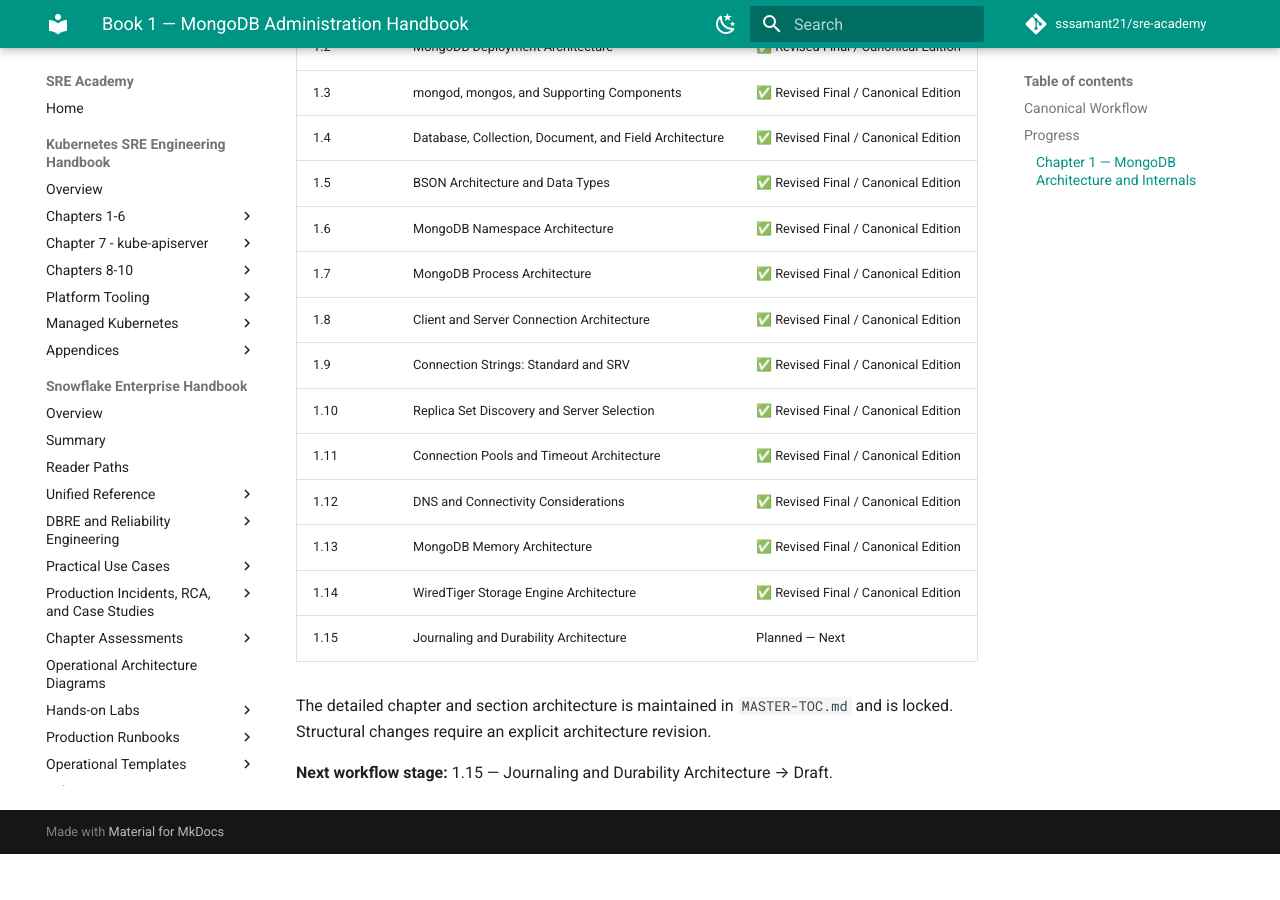
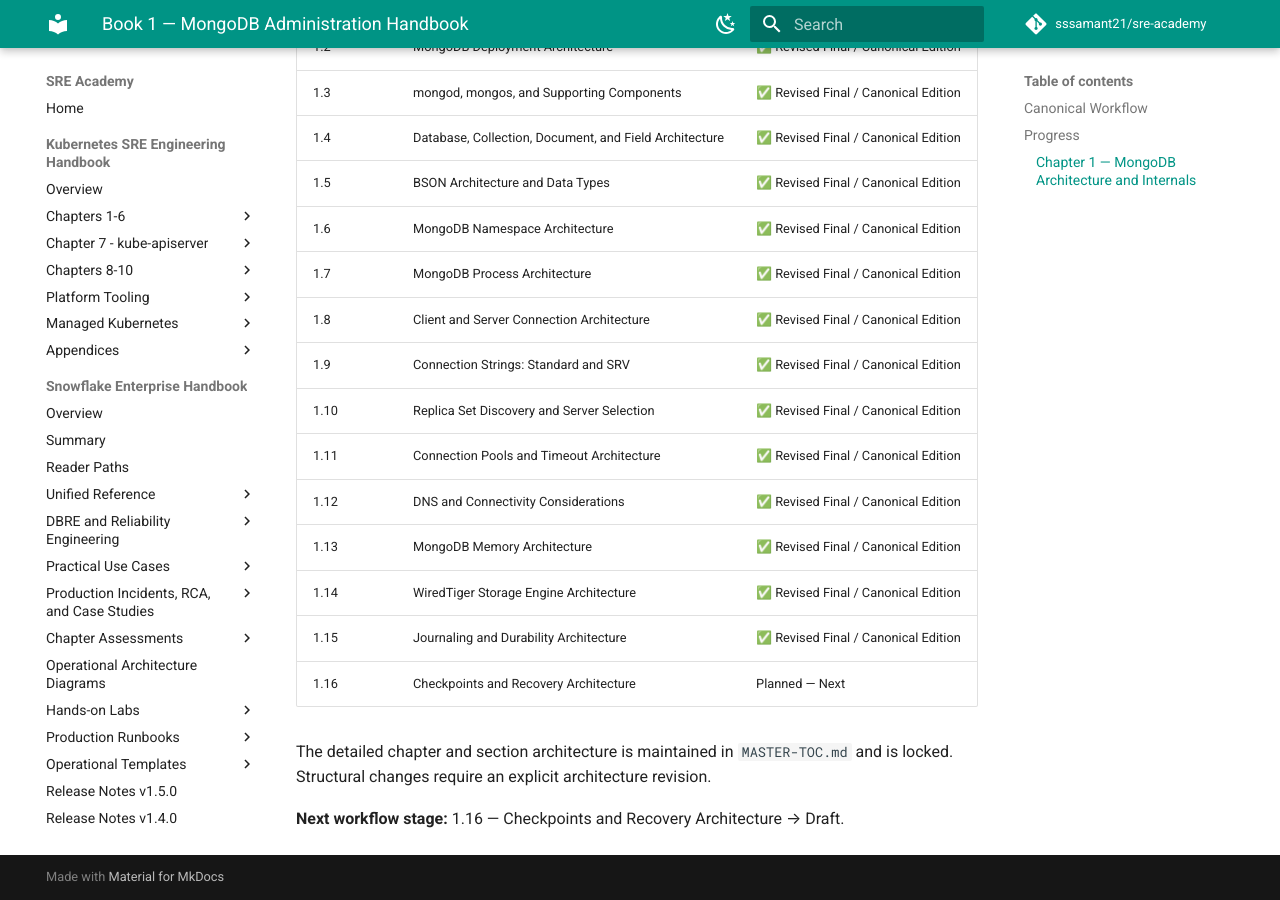
Before and after one commit to sssamant21/sre-academy, an MkDocs documentation site: the page built from docs/books/mongodb/mongodb-administration-handbook/README.md, in a window 1280 px wide and 900 px high, scrolled down 772 px. Built offline with MkDocs 1.6.1 and Material for MkDocs 9.7.7, drawn with Linux system fonts in a browser that asks for light colours; comment, search, counter and statistics services are not loaded; before the commit the page ends 1626 px from its top, so only the background shows below that.

Commit message:
docs(mongodb): update Book 1 status through canonical 1.15

```diff
--- a/docs/books/mongodb/mongodb-administration-handbook/README.md
+++ b/docs/books/mongodb/mongodb-administration-handbook/README.md
@@ -31,8 +31,9 @@
 | 1.12 | DNS and Connectivity Considerations | ✅ Revised Final / Canonical Edition |
 | 1.13 | MongoDB Memory Architecture | ✅ Revised Final / Canonical Edition |
 | 1.14 | WiredTiger Storage Engine Architecture | ✅ Revised Final / Canonical Edition |
-| 1.15 | Journaling and Durability Architecture | Planned — Next |
+| 1.15 | Journaling and Durability Architecture | ✅ Revised Final / Canonical Edition |
+| 1.16 | Checkpoints and Recovery Architecture | Planned — Next |
 
 The detailed chapter and section architecture is maintained in `MASTER-TOC.md` and is locked. Structural changes require an explicit architecture revision.
 
-**Next workflow stage:** 1.15 — Journaling and Durability Architecture → Draft.
+**Next workflow stage:** 1.16 — Checkpoints and Recovery Architecture → Draft.
```
